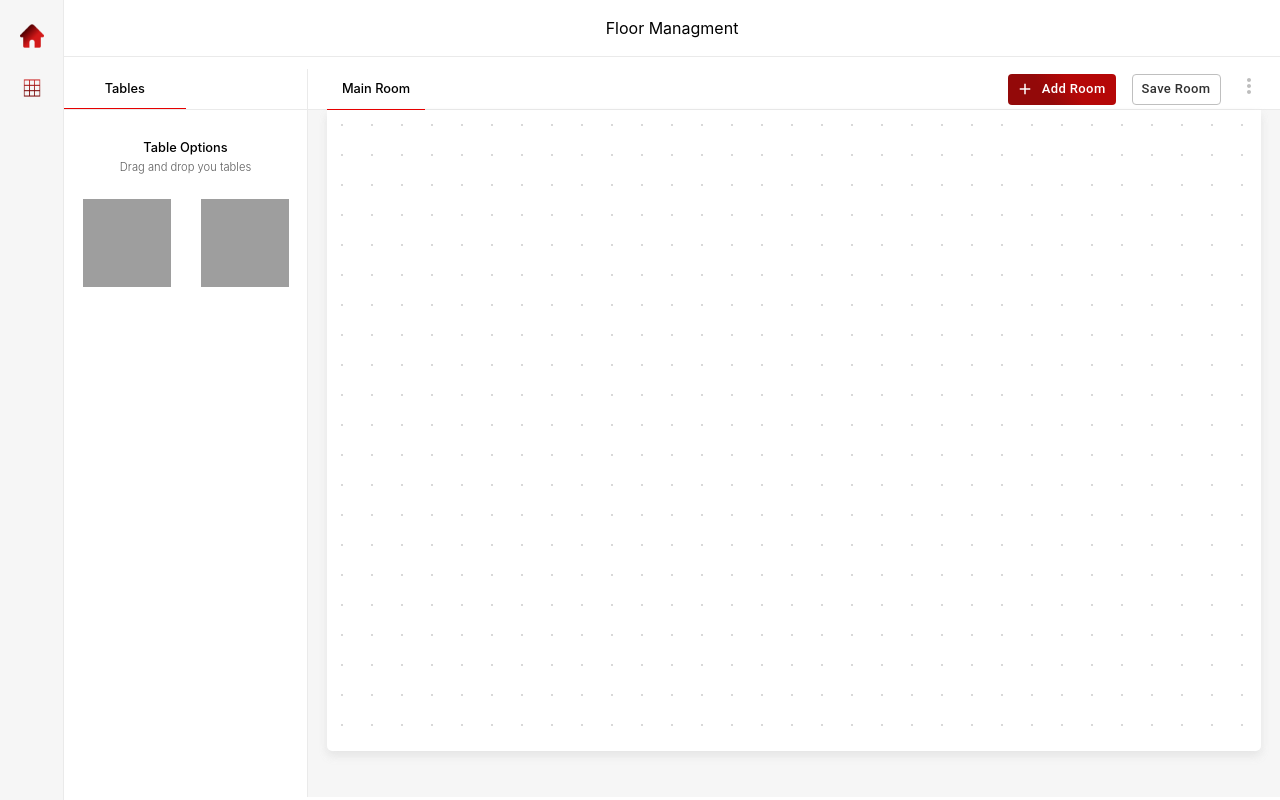
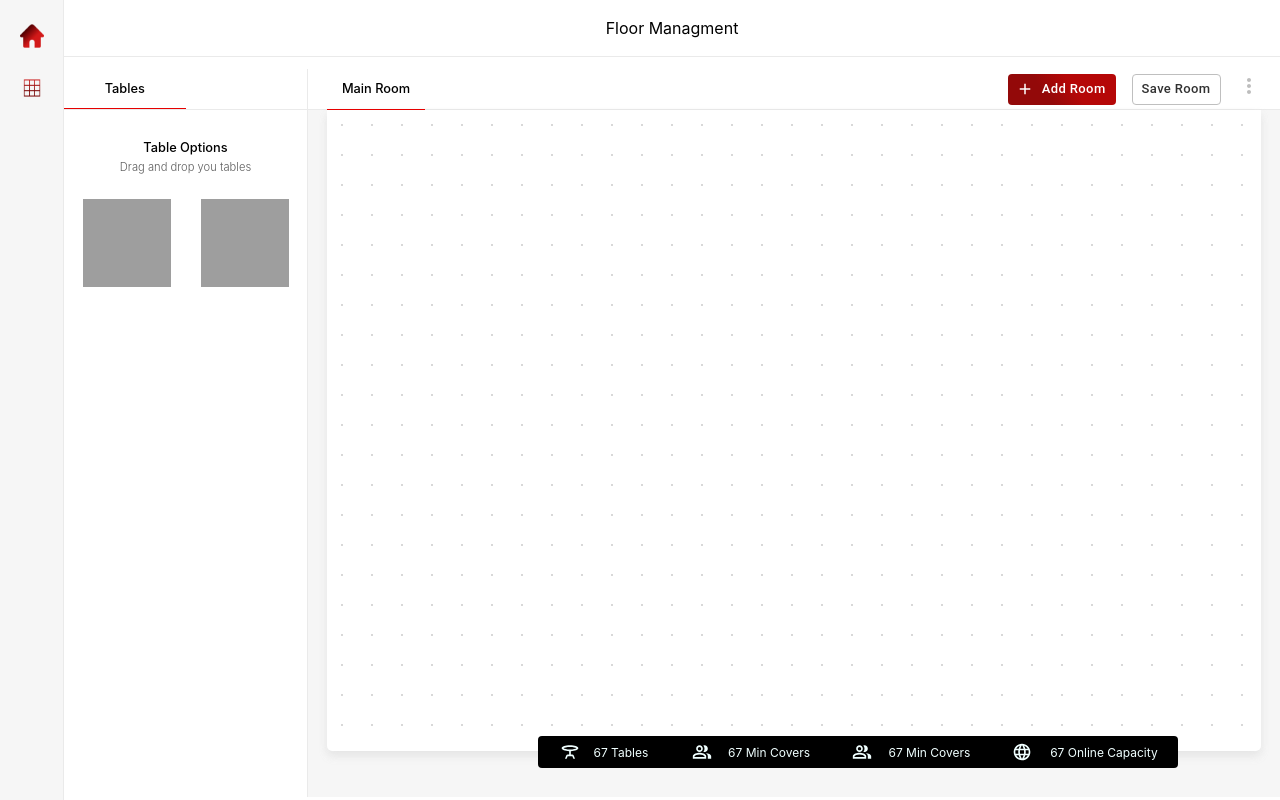
Before and after one commit to shaakiram/floor-management, a React (Create React App) app: page / in a window 1280 px wide. Built offline with nearby package versions, Linux system fonts and the light colour scheme; grey boxes are pictures that could not be loaded.

Commit message:
floating container

```diff
--- a/src/App.tsx
+++ b/src/App.tsx
@@ -2,12 +2,14 @@ import React from "react";
 import "./AppStyles.scss";
 import SideNavbar from "./components/SideNavbar/SideNavbar";
 import LeftComponent from "./components/LeftComponent/LeftComponent";
+import FloatingComponent from "./components/FloatingComponent/FloatingComponent";
 
 const App: React.FC = () => {
   return (
     <div className="App">
       <SideNavbar />
       <LeftComponent />
+      <FloatingComponent />
     </div>
   );
 };
--- a/src/AppStyles.scss
+++ b/src/AppStyles.scss
@@ -2,4 +2,5 @@
   height: 100vh;
   width: 100%;
   display: flex;
+  position: relative;
 }
--- a/src/colors/color.scss
+++ b/src/colors/color.scss
@@ -14,10 +14,11 @@ $dot-bg:#d8d8d8;
 $primary-red:$primary-border;
 $gradient-dark :#930909;
 $gradient-light:#b50707 ;
+$black:#000;
 
 
 //font colors
 
-$header-color : #000;
+$header-color : $black;
 $subheader-color:#5d5d5d;
 $secondary-btn-text:#313131;
--- /dev/null
+++ b/src/components/FloatingComponent/FloatingComponent.tsx
@@ -0,0 +1,20 @@
+import React from "react";
+import "./FloatingComponentStyles.scss";
+import TableBarOutlinedIcon from "@mui/icons-material/TableBarOutlined";
+import PeopleAltOutlinedIcon from '@mui/icons-material/PeopleAltOutlined';
+import LanguageOutlinedIcon from '@mui/icons-material/LanguageOutlined';
+
+const FloatingComponent: React.FC = () => {
+  return (
+    <div className="FloatingComponentStyles">
+      <div className="grid">
+        <TableBarOutlinedIcon fontSize="small" />
+        67 Tables
+      </div>
+      <div className="grid"><PeopleAltOutlinedIcon  fontSize="small" />67 Min Covers</div>
+      <div className="grid"><PeopleAltOutlinedIcon  fontSize="small" />67 Min Covers</div>
+      <div className="grid"><LanguageOutlinedIcon fontSize="small" />67 Online Capacity</div>
+    </div>
+  );
+};
+export default FloatingComponent;
--- /dev/null
+++ b/src/components/FloatingComponent/FloatingComponentStyles.scss
@@ -0,0 +1,20 @@
+@import "../../colors/color.scss";
+.FloatingComponentStyles {
+  position: absolute;
+  bottom: 4vh;
+  right: 8%;
+  width: 50vw;
+  height: 2rem;
+  background-color: $black;
+  border-radius: 0.25rem;
+  color: azure;
+  display: grid;
+  grid-template-columns: auto auto auto auto;
+  .grid {
+    display: flex;
+    justify-content: center;
+    font-size: 0.75rem;
+    align-items: center;
+    column-gap: 10%;
+  }
+}
```
